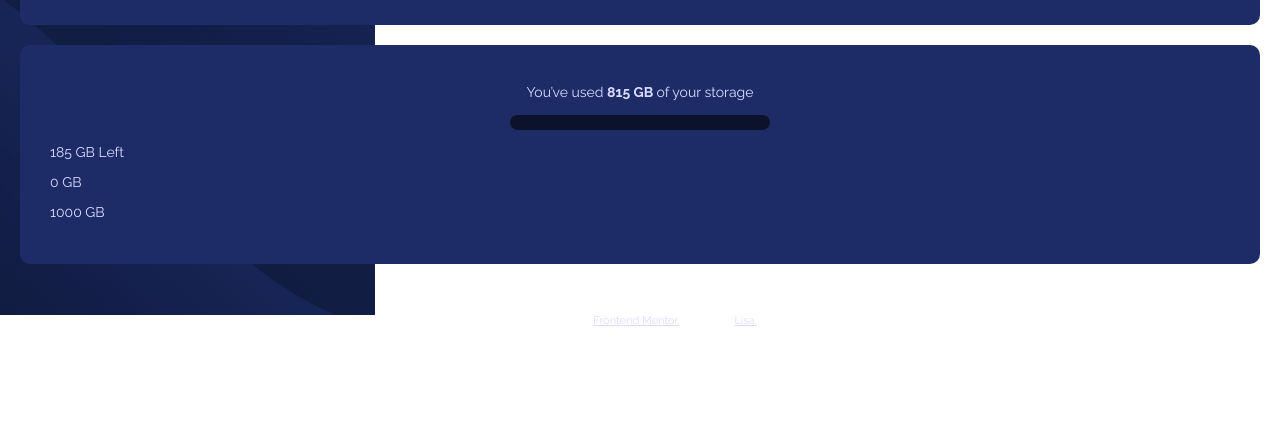
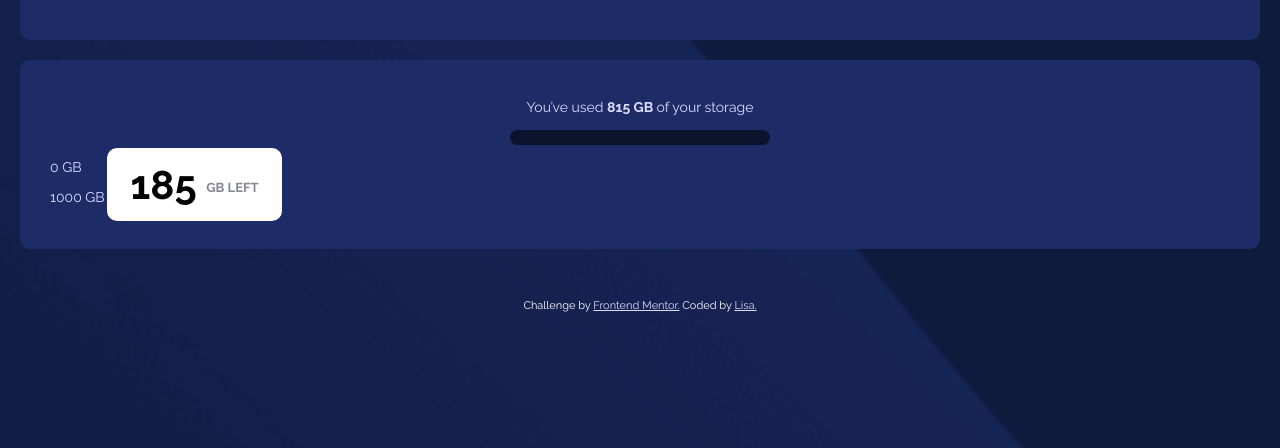
Before and after one commit to CrypticMango/flyo-data-storage-component, a plain HTML site: page index.html in a window 1280 px wide. Shown: the part 352-800 px from the top of the page. Drawn offline with Linux system fonts and the light colour scheme.

Commit message:
styled the 185 gb div

```diff
--- a/index.html
+++ b/index.html
@@ -55,7 +55,7 @@
         <div class="pink-progress-bar">
         </div>
 
-				<p class="storage-left">185 GB Left</p>
+				<p class="storage-left">185 <span class="gb-left"> GB LEFT </span>  </p>
 
 				<p class="storage-min">0 GB</p>
 
--- a/style.css
+++ b/style.css
@@ -13,6 +13,7 @@ body {
 	margin: 0px 20px;
 	min-height: 100vh;
 	background-image: url(/images/bg-mobile.png);
+	background-size: cover;
 	background-repeat: no-repeat;
 }
 
@@ -38,7 +39,9 @@ span {
 	margin-top: 30px;
 }
 
-.document-icon, .folder-icon, .upload-icon {
+.document-icon,
+.folder-icon,
+.upload-icon {
 	background-color: var(--very-dark-blue);
 }
 
@@ -58,7 +61,8 @@ span {
 	border-radius: 10px;
 }
 
-.logo-and-icons, .storage-bar {
+.logo-and-icons,
+.storage-bar {
 	background-color: var(--dark-blue);
 }
 
@@ -89,6 +93,29 @@ span {
 	margin-top: 15px;
 }
 
+/* 185 gb asset*/
+
+.storage-left {
+	background-color: white;
+	color: black;
+	font-size: 40px;
+	font-weight: 700;
+	border-radius: 10px;
+	padding: 13px 20px;
+	width: 135px;
+	text-align: center;
+	position: absolute;
+	top: 460px;
+	left: 107px;
+}
+
+.gb-left {
+	font-weight: 700;
+	font-size: 13px;
+	color: var(--grayish-blue);
+	position: relative;
+	top: -7px;
+}
 
 /* footer */
 .attribution {
```
Lines whose indentation alone changed are shown as unchanged.
